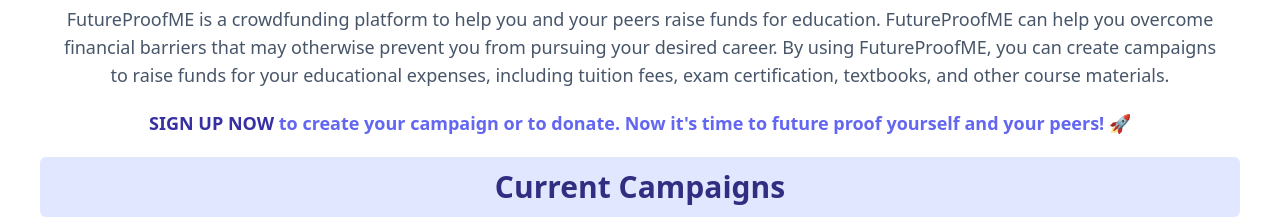
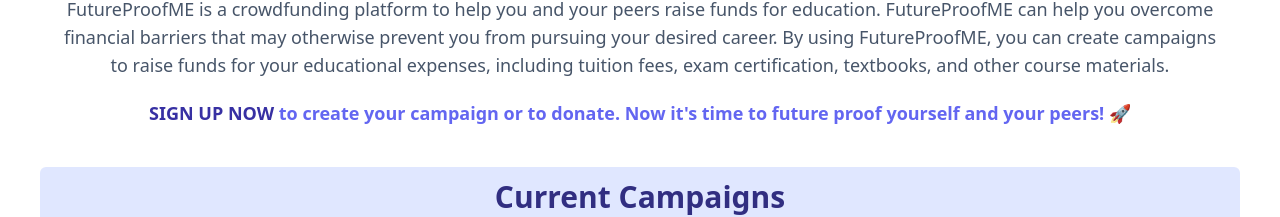
Before and after one commit to YessyLee/crowdfunding, a React (Vite) app: page /allprojects in a window 1280 px wide. Shown: the part 373-590 px from the top of the page. Built offline with nearby package versions, Linux system fonts and the light colour scheme; no server answers.

Commit message:
Update AllProjectsPage.jsx
Adding margin

```diff
--- a/src/pages/AllProjectsPage.jsx
+++ b/src/pages/AllProjectsPage.jsx
@@ -38,7 +38,7 @@
           <h2 className="text-3xl text-center font-bold text-indigo-900">Support your fellow FutureProofME Campaigners</h2>
           <p className="text-slate-600 p-5 ml-10 mr-10 text-lg text-center">FutureProofME is a crowdfunding platform to help you and your peers raise funds for education. FutureProofME can help you overcome financial barriers that may otherwise prevent you from pursuing your desired career. By using FutureProofME, you can create campaigns to raise funds for your educational expenses, including tuition fees, exam certification, textbooks, and other course materials.</p>
 
-          <p className="font-bold text-center text-lg text-indigo-500 pb-5"><Link className="text-indigo-800" to="/registration">SIGN UP NOW</Link> to create your campaign or to donate. Now it's time to future proof yourself and your peers! 🚀</p>
+          <p className="font-bold text-center text-lg text-indigo-500 pb-10"><Link className="text-indigo-800" to="/registration">SIGN UP NOW</Link> to create your campaign or to donate. Now it's time to future proof yourself and your peers! 🚀</p>
         </div>
 
         <div>
```
